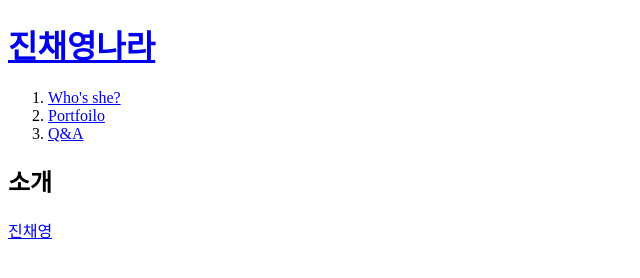
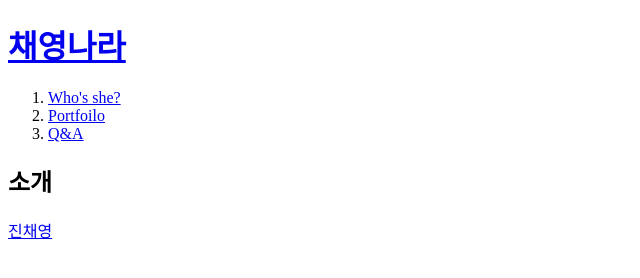
Before and after one commit to devchaeyoung/my-first-web-site, a plain HTML site: page 1.html in a window 1280 px wide. Shown: the whole page, without its empty margins (0-640 px from the left). Drawn offline with Linux system fonts and the light colour scheme.

Commit message:
이름변경

```diff
--- a/1.html
+++ b/1.html
@@ -3,11 +3,11 @@
 
 <head>
     <meta charest="UTF-8">
-    <title>진채영나라-Who's she?</title>
+    <title>채영나라-Who's she?</title>
 </head>
 
 <body>
-    <h1><a href="index.html">진채영나라</a></h1>
+    <h1><a href="index.html">채영나라</a></h1>
     <ol>
         <li><a href="1.html">Who's she?</a></li>
         <li><a href="2.html">Portfoilo</a></li>
```
Also changed, not shown: 2.html (+1 -1 lines), 3.html (+2 -2 lines), index.html (+2 -2 lines).
